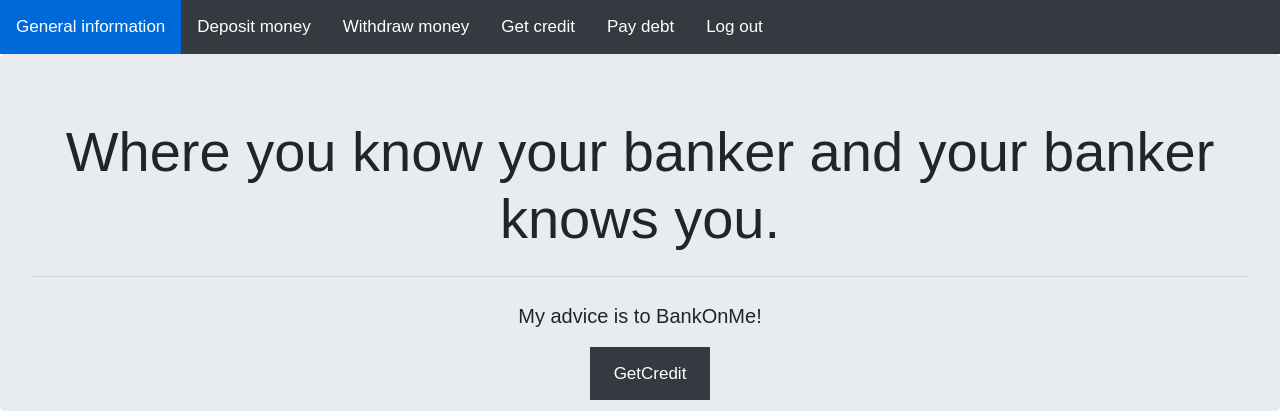
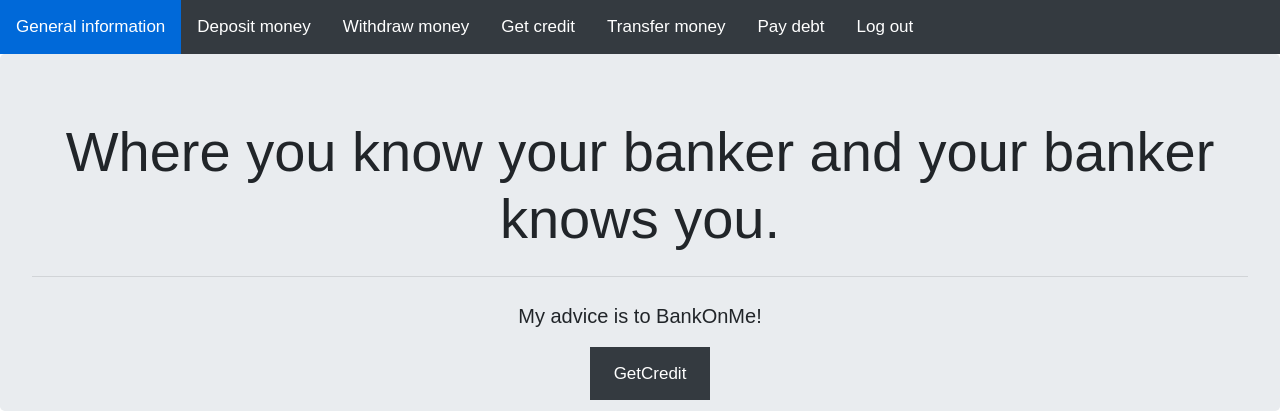
Before and after one commit to EduardToth/Bank_App, a Flask app: template templates/client.html in a window 1280 px wide. Shown: the top 420 px of the page. Run offline with Flask 2, Linux system fonts and the light colour scheme; the template is opened without the code that fills it: most values are stand-ins (such as "Sample title", 1, 10 or a date in 2020); some libraries are stand-ins or nearby versions.

Commit message:
Initial commit

```diff
--- a/main.py
+++ b/main.py
@@ -17,7 +17,7 @@ from flask_mail import Message
 app = Flask(__name__)
 
 app.config['SECRET_KEY'] = '5791628bb0b13ce0c676dfde280ba245'
-app.config['SQLALCHEMY_DATABASE_URI'] = 'mysql://root@localhost/bank'
+app.config['SQLALCHEMY_DATABASE_URI'] = 'mysql://Edy:Edy_password@localhost/Bank2'
 db = SQLAlchemy(app)
 app.config['MAIL_SERVER'] = 'smtp.googlemail.com'
 app.config['MAIL_PORT'] = 587
@@ -265,6 +265,24 @@ def get_client_template(client):
                            login_id=client.get_login_id())
 
 
+def handle_money_transfer_request():
+    try:
+        sender_login_id = int(request.form.get("login_id"))
+    except:
+        print("naspa")
+    receiver_login_id = int(request.form.get("destinator_id"))
+    money_to_transfer = int(request.form.get("money"))
+
+    try:
+        sender_client = Bank.get_client_after_the_login_id(sender_login_id)
+        receiver_client = Bank.get_client_after_the_login_id(receiver_login_id)
+        sender_client.transfer_money(receiver_client, money_to_transfer)
+    except BaseException as exception:
+        return render_failure_template("There is no any client with the id: " + str(receiver_login_id))
+
+    return render_success_template("Money transfered successfully")
+
+
 @app.route('/client.html', methods=['POST', 'GET'])
 def handle_client_request():
     bank = Bank("ING")
@@ -281,6 +299,9 @@ def handle_client_request():
             return handle_get_credit_request()
         elif request.form.get('post-type') == 'pay_debt':
             return handle_pay_debt_request()
+        elif request.form.get('post-type') == 'transfer':
+            return handle_money_transfer_request()
+
         else:
             return render_failure_template('Something went wrong. Please try again later')
     else:
--- a/templates/client.html
+++ b/templates/client.html
@@ -26,6 +26,7 @@
             <button class="tablinks" onclick="executeButton(event, 'Deposit money')">Deposit money</button>
             <button class="tablinks" onclick="executeButton(event, 'Withdraw money')">Withdraw money</button>
             <button class="tablinks" onclick="executeButton(event, 'Get credit')">Get credit</button>
+            <button class="tablinks" onclick="executeButton(event, 'Transfer money')">Transfer money</button>
             <button class="tablinks" onclick="executeButton(event, 'Pay debt')">Pay debt</button>
             <button class="tablinks" type="button"
                 onclick="window.location.href='home.html?id={{login_id}}&mode=1';">Log out</button>
@@ -59,7 +60,7 @@
                         <label for="money"><b>Enter the amount of money you want to deposit:</b></label>
                         <br>
                         <label>
-                            <input type="text" placeholder="Enter a money amount" name="money" required="">
+                            <input type="number" min="0"  placeholder="Enter a money amount" name="money" required="">
                         </label>
 
                         <label class="hidden">
@@ -90,7 +91,6 @@
                         </label>
 
                         <label class="hidden">
-                            Post type:
                             <input type="radio" name="post-type" value="withdraw" checked="checked">
                         </label>
                         <button type="submit" class="button_style">Withdraw</button>
@@ -99,6 +99,36 @@
                 </form>
             </center>
         </div>
+
+          <div id="Transfer money" class="tabcontent" style="display: none;">
+             <center>
+                <form action="client.html" method="post">
+                    <label class="hidden">
+                        <input type="text" name="login_id" value="{{login_id}}" checked="checked">
+                    </label>
+                    <h1>Transfer money</h1>
+                    <div class="container">
+                        <label for="money"><b>Enter the money ammount you want to transfer</b></label>
+                        <br>
+                        <label>
+                            <input type="text" placeholder="Enter a money amount" name="money" required="">
+                        </label>
+
+                       <label>
+                            <input type="text" placeholder="Enter the id of the destinator" name="destinator_id" required="">
+                        </label>
+
+                        <label class="hidden">
+                            Post type:
+                            <input type="radio" name="post-type" value="transfer" checked="checked">
+                        </label>
+                        <button type="submit" class="button_style">Send</button>
+                    </div>
+
+                </form>
+            </center>
+        </div>
+
 
         <div id="Get credit" class="tabcontent" style="display: none;">
             <center>
```
Also changed, not shown: requirements.txt (added, +74 -0 lines), 1 other file.
